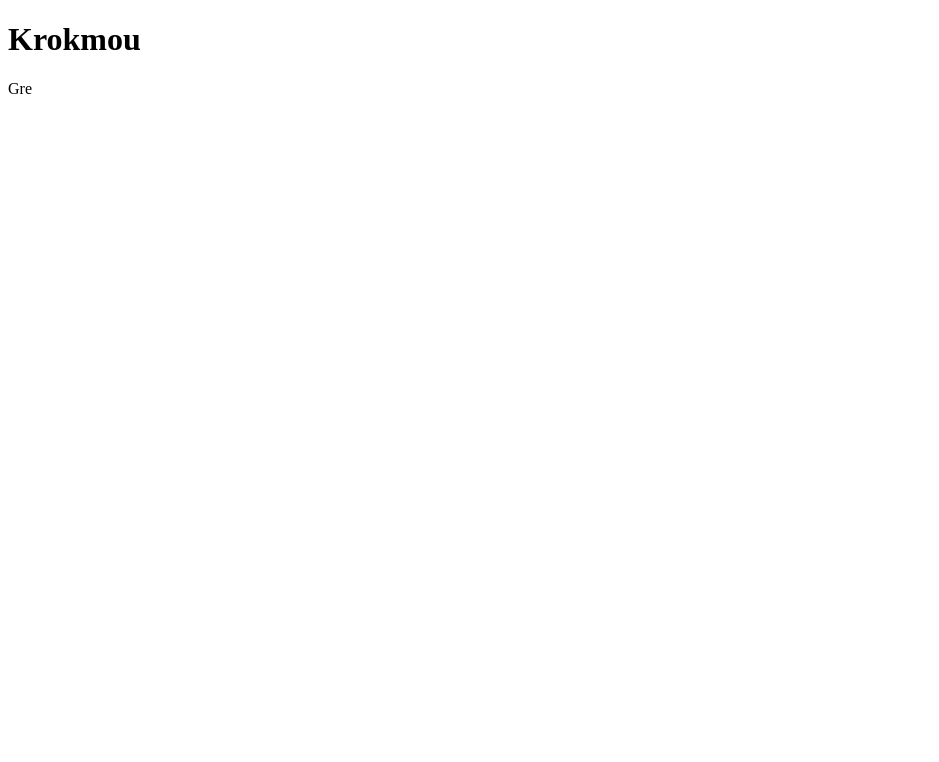
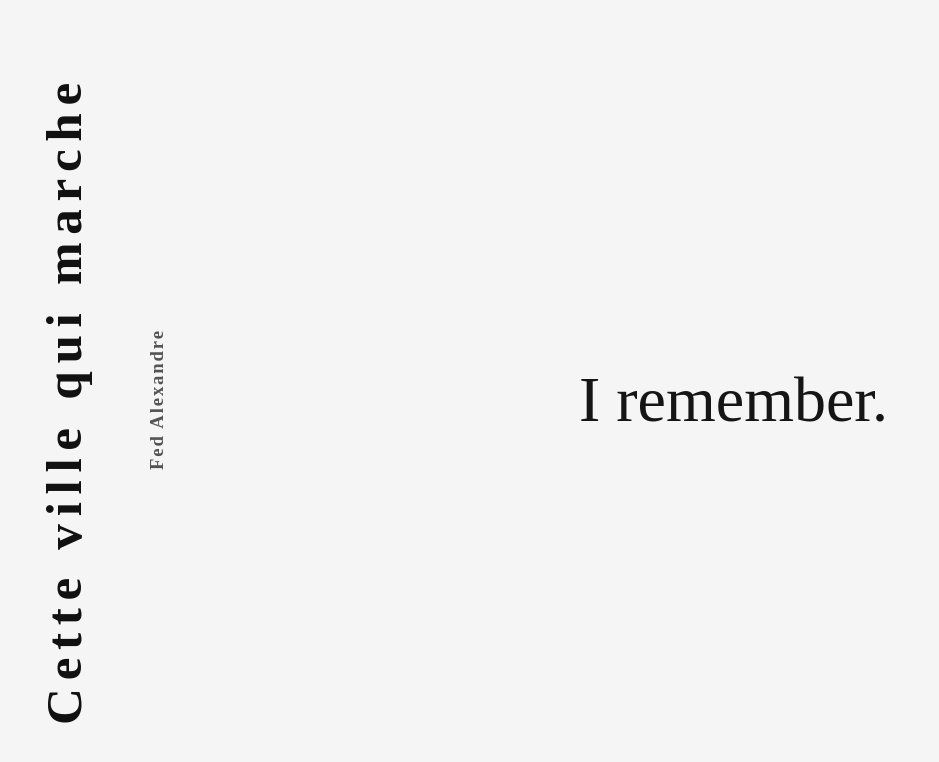
Before and after one commit to Ardane14/Cette_ville_qui_marche, a plain HTML site: page index.html in a window 1280 px wide. Shown: the whole page, without its empty margins (0-939 px from the left). Drawn offline with Linux system fonts and the light colour scheme.

Commit message:
v0.1 landingpage

```diff
--- a/index.html
+++ b/index.html
@@ -7,9 +7,13 @@
     <link rel="stylesheet" href="style.css">
 </head>
 <body>
-
-    <h1>Krokmou</h1>
-    <p> Gre </p>
+    <div class="container">
+        <div class="side-title">
+            <h1>Cette ville qui marche</h1>
+            <h3>Fed Alexandre</h3>
+        </div>
+        <div id="task" class="task">Nabosani te.</div>
+    </div>
 
     <script src="main.js"></script>
 </body>
--- a/main.js
+++ b/main.js
@@ -0,0 +1,36 @@
+const tasks = [
+  'Nabosani te',
+  'I remember.',
+  'Mwen sonje.',
+  'Me acuerdo.',
+  'Je me souviens.',
+];
+
+const task = document.getElementById('task');
+let i = 0;
+
+function changeTask() {
+  // animation sortie
+  task.classList.remove('pre-animation');
+  task.classList.remove('post-animation');
+
+  // force reflow pour relancer l'animation
+  void task.offsetWidth;
+
+  task.classList.add('post-animation');
+
+  setTimeout(() => {
+    task.textContent = tasks[i];
+    i = (i + 1) % tasks.length;
+
+    task.classList.remove('post-animation');
+    void task.offsetWidth;
+    task.classList.add('pre-animation');
+  }, 600);
+}
+
+// initialisation
+task.textContent = tasks[0];
+task.classList.add('pre-animation');
+
+setInterval(changeTask, 2000);
--- a/style.css
+++ b/style.css
@@ -0,0 +1,80 @@
+body {
+    background-color: #F5F5F5;
+    margin: 0;
+}
+
+.container {
+    display: flex;
+    height: 100vh;
+    width: 100vw;
+}
+
+.side-title {
+    writing-mode: vertical-rl;
+    transform: rotate(180deg);
+    display: flex;
+    justify-content: center;
+    align-items: center;
+    flex-direction: column;
+
+    color: #111;
+}
+
+.side-title h1 {
+    font-size: clamp(2.2rem, 4vw, 3.5rem);
+    font-weight: 700;
+    letter-spacing: 0.15em;
+    text-align: center;
+}
+
+.side-title h3 {
+    letter-spacing: 0.1em;
+    opacity: 0.7;
+}
+
+.task {
+    display: flex;
+    flex: 1;
+    height: 100%;
+    justify-content: center;
+    align-items: center;
+    font-size: clamp(2rem, 5vw, 4rem);
+    font-weight: 300;
+    color: #111;
+  }
+
+  .pre-animation {
+    animation-name: from-bottom;
+    animation-duration: 0.6s;
+  }
+
+  .post-animation {
+    animation-name: to-top;
+    animation-duration: 0.6s;
+  }
+
+@keyframes to-top {
+    from {
+      transform: translateY(0);
+      opacity: 1;
+    }
+    to {
+      transform: translateY(-10px);
+      opacity: 0;
+    }
+}
+
+@keyframes from-bottom {
+    from {
+      transform: translateY(10px);
+      opacity: 0;
+    }
+    to {
+      transform: translateY(0);
+      opacity: 1;
+    }
+}
+
+/* ===================== */
+/* 📱 MOBILE & TABLETTE */
+/* ===================== */
```
